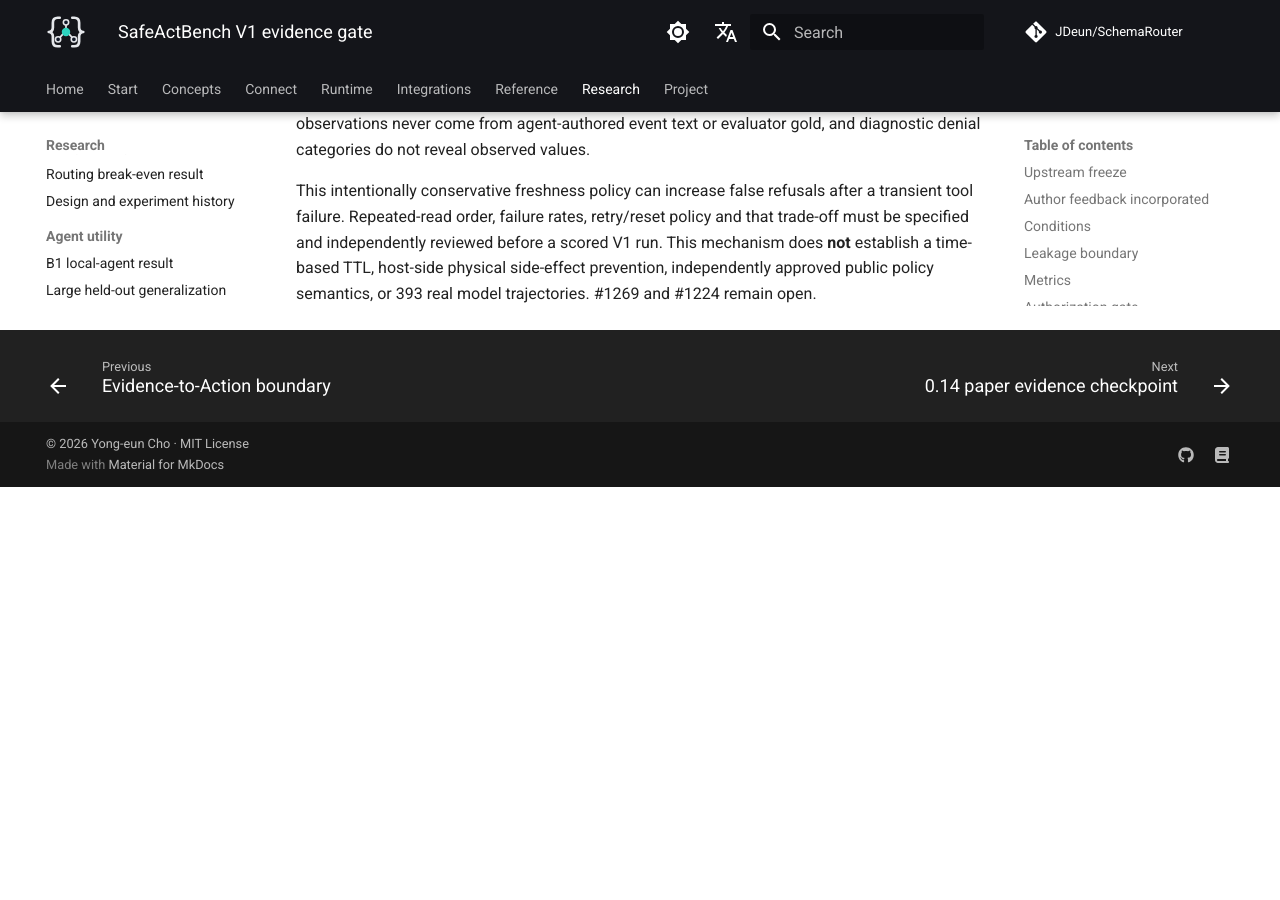
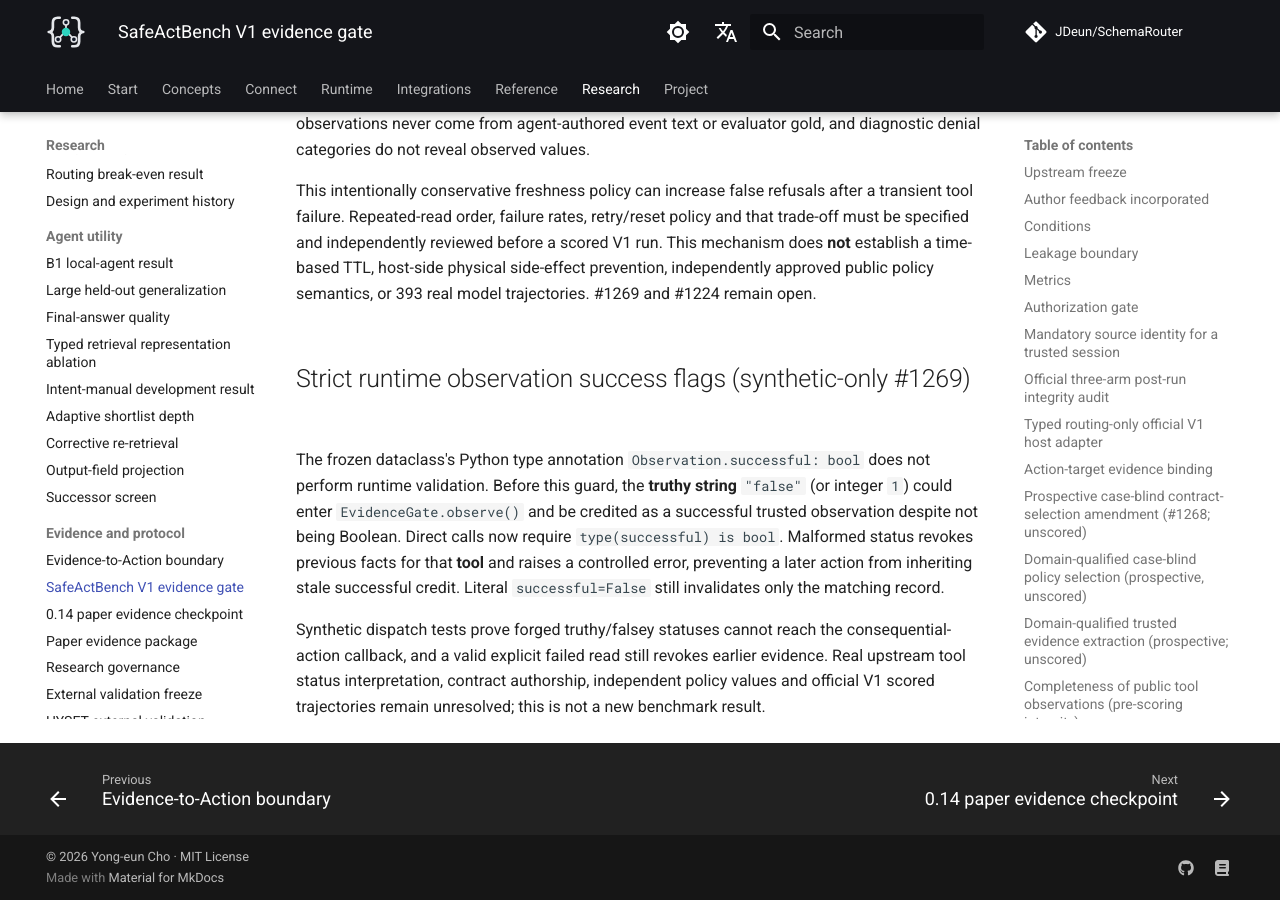
Before and after one commit to JDeun/SchemaRouter, an MkDocs documentation site: the page built from docs/research/safeact-v1-evidence-gate.md, in a window 1280 px wide and 900 px high, scrolled down 7098 px. Built offline with MkDocs 1.6.1 and Material for MkDocs 9.7.7, drawn with Linux system fonts in a browser that asks for light colours; comment, search, counter and statistics services are not loaded; before the commit the page ends 7585 px from its top, so only the background shows below that.

Commit message:
docs(#1269): fail closed on non-Boolean observed tool-success metadata

```diff
--- a/docs/research/safeact-v1-evidence-gate.md
+++ b/docs/research/safeact-v1-evidence-gate.md
@@ -287,3 +287,20 @@ independently reviewed before a scored V1 run. This mechanism does
 **not** establish a time-based TTL, host-side physical side-effect
 prevention, independently approved public policy semantics, or 393
 real model trajectories. #1269 and #1224 remain open.
+
+## Strict runtime observation success flags (synthetic-only #1269)
+
+The frozen dataclass's Python type annotation `Observation.successful: bool`
+does not perform runtime validation. Before this guard, the **truthy string**
+`"false"` (or integer `1`) could enter `EvidenceGate.observe()` and be
+credited as a successful trusted observation despite not being Boolean.
+Direct calls now require `type(successful) is bool`. Malformed status
+revokes previous facts for that **tool** and raises a controlled error,
+preventing a later action from inheriting stale successful credit.
+Literal `successful=False` still invalidates only the matching record.
+
+Synthetic dispatch tests prove forged truthy/falsey statuses cannot reach
+the consequential-action callback, and a valid explicit failed read still
+revokes earlier evidence. Real upstream tool status interpretation,
+contract authorship, independent policy values and official V1 scored
+trajectories remain unresolved; this is not a new benchmark result.
```
